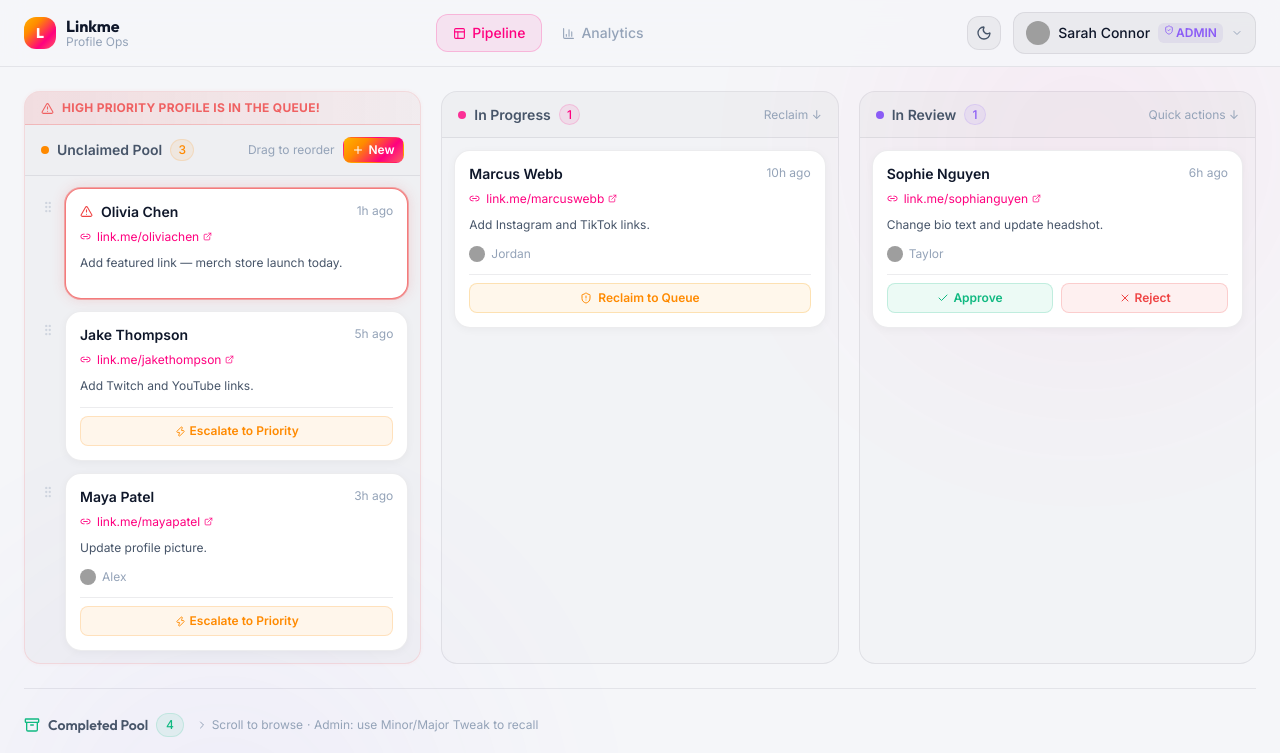
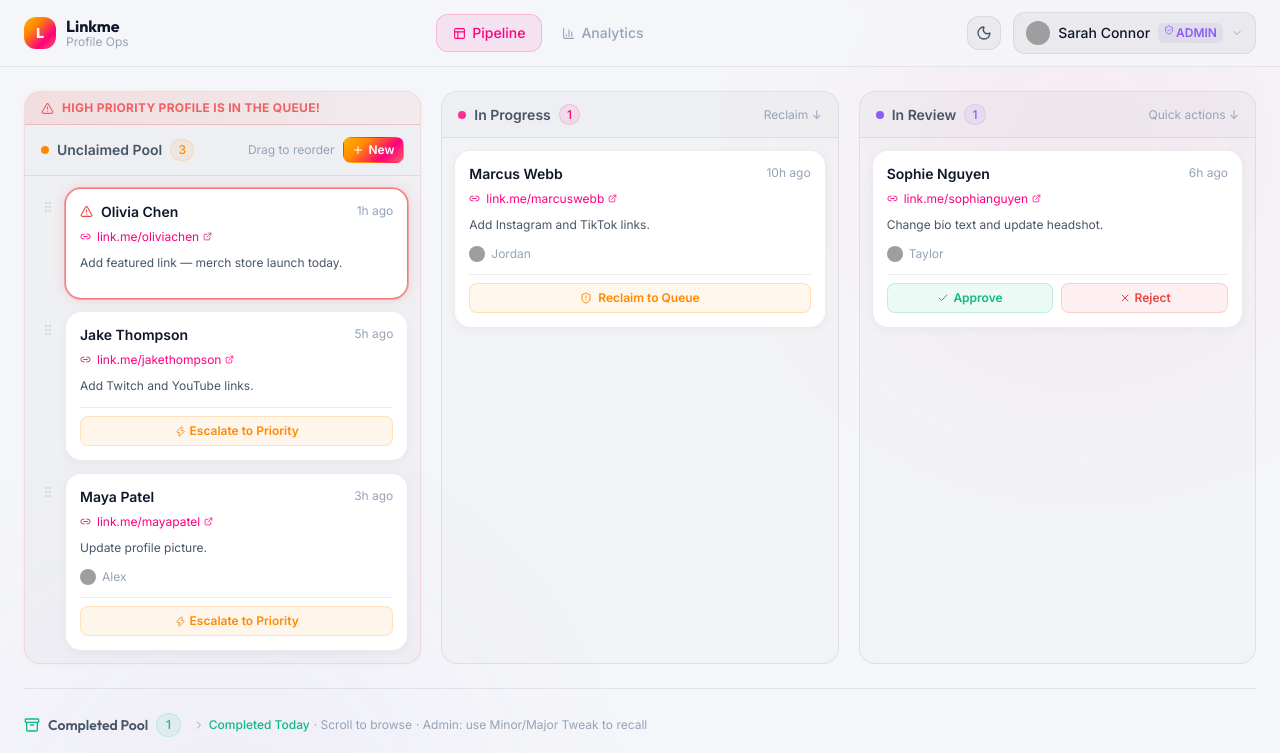
Before and after one commit to Tylor1210/linkme-intops, a React (Vite) app: page / in a window 1280 px wide. Shown: the top 753 px of the page. Built offline with nearby package versions, Linux system fonts and the light colour scheme; grey boxes are pictures that could not be loaded.

Commit message:
Update completed pool sorting to show only today's completed profiles, with a fallback to the last 3 completed profiles

```diff
--- a/src/components/completed/CompletedPool.tsx
+++ b/src/components/completed/CompletedPool.tsx
@@ -6,6 +6,7 @@ import { Archive, ChevronRight } from 'lucide-react';
 
 interface Props {
   tickets: Ticket[];
+  showingTodayOnly: boolean;
   currentUser: User;
   onViewDetails: (id: string) => void;
   onRecallModalOpen: (ticket: Ticket) => void;
@@ -13,7 +14,7 @@ interface Props {
 }
 
 export const CompletedPool: React.FC<Props> = ({
-  tickets, currentUser, onViewDetails, onRecallModalOpen, onRefresh,
+  tickets, showingTodayOnly, currentUser, onViewDetails, onRecallModalOpen, onRefresh,
 }) => {
   const isAdmin = currentUser.role === 'admin';
 
@@ -41,7 +42,10 @@ export const CompletedPool: React.FC<Props> = ({
         </div>
         <div className="flex items-center gap-1 text-xs" style={{ color: 'var(--text-muted)' }}>
           <ChevronRight size={12} />
-          <span>Scroll to browse</span>
+          <span className="font-medium" style={{ color: showingTodayOnly ? 'var(--accent-mint)' : 'var(--text-muted)' }}>
+            {showingTodayOnly ? "Completed Today" : "Recent Fallback (Last 3)"}
+          </span>
+          <span>· Scroll to browse</span>
           {isAdmin && <span>· Admin: use Minor/Major Tweak to recall</span>}
         </div>
       </div>
--- a/src/components/layout/TwoLayerDashboard.tsx
+++ b/src/components/layout/TwoLayerDashboard.tsx
@@ -96,9 +96,21 @@ export const TwoLayerDashboard: React.FC<Props> = ({ currentUser, activeTab }) =
     return t.assignedCreatorId === currentUser.id;
   });
 
-  const completedTickets = tickets
+  const todayStart = new Date();
+  todayStart.setHours(0, 0, 0, 0);
+  const todayStartTs = todayStart.getTime();
+
+  const allCompleted = tickets
     .filter(t => t.stage === 'approved')
     .sort((a, b) => (b.approvedAt ?? 0) - (a.approvedAt ?? 0));
+
+  const completedToday = allCompleted.filter(t => (t.approvedAt ?? 0) >= todayStartTs);
+
+  const completedTickets = completedToday.length > 0
+    ? completedToday
+    : allCompleted.slice(0, 3);
+
+  const showingTodayOnly = completedToday.length > 0;
 
   // ─── Handlers ─────────────────────────────────────────────────────────────
 
@@ -186,6 +198,7 @@ export const TwoLayerDashboard: React.FC<Props> = ({ currentUser, activeTab }) =
       {/* ── BOTTOM LAYER: Completed Pool ────────────────────────────────── */}
       <CompletedPool
         tickets={completedTickets}
+        showingTodayOnly={showingTodayOnly}
         currentUser={currentUser}
         onViewDetails={handleTicketClick}
         onRecallModalOpen={setRecallTicket}
```
